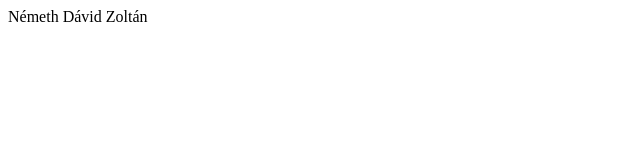
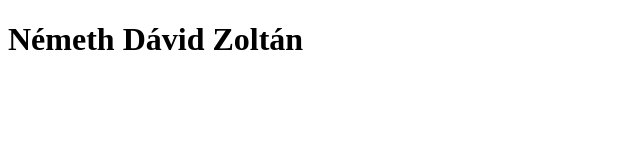
Before and after one commit to nemethdz/IKT_9a_1.cs, a plain HTML site: page index.html in a window 1280 px wide. Shown: the whole page, without its empty margins (0-640 px from the left). Drawn offline with Linux system fonts and the light colour scheme.

Commit message:
alap html

```diff
--- a/index.html
+++ b/index.html
@@ -6,6 +6,6 @@
     <title>Weboldalam</title>
 </head>
 <body>
-    Németh Dávid Zoltán
+    <h1>Németh Dávid Zoltán</h1>
 </body>
 </html>
```
